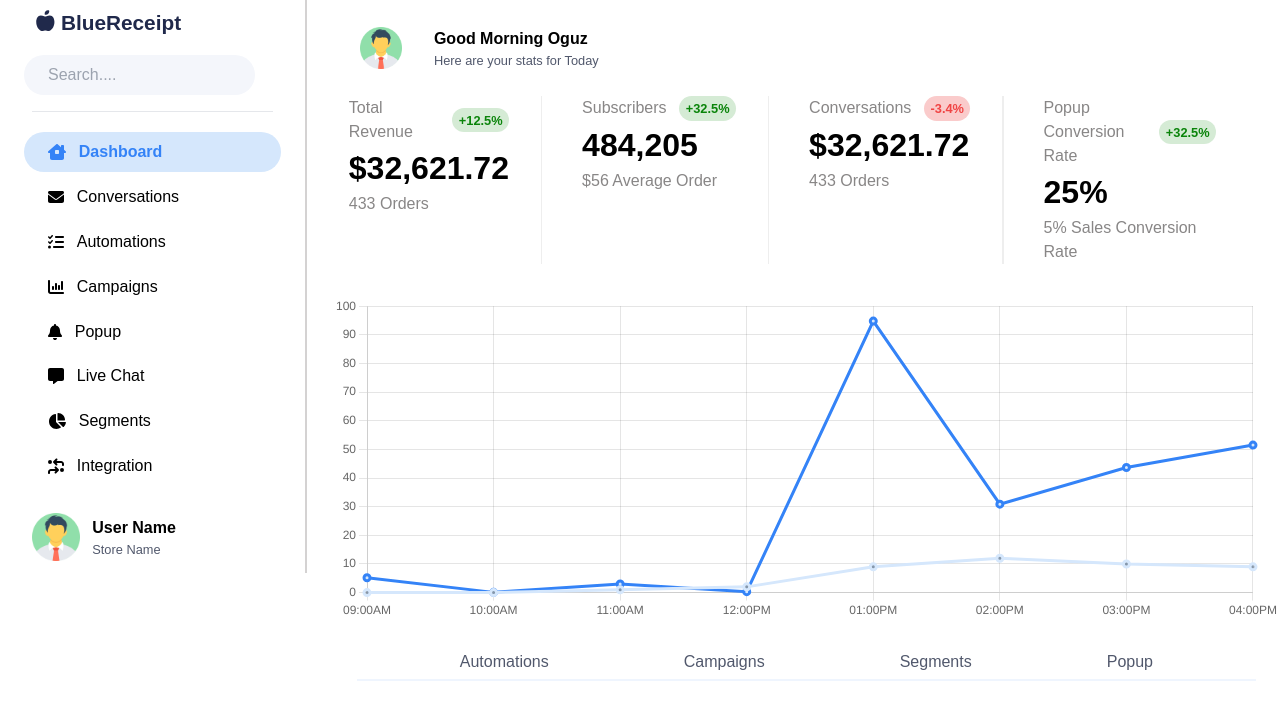
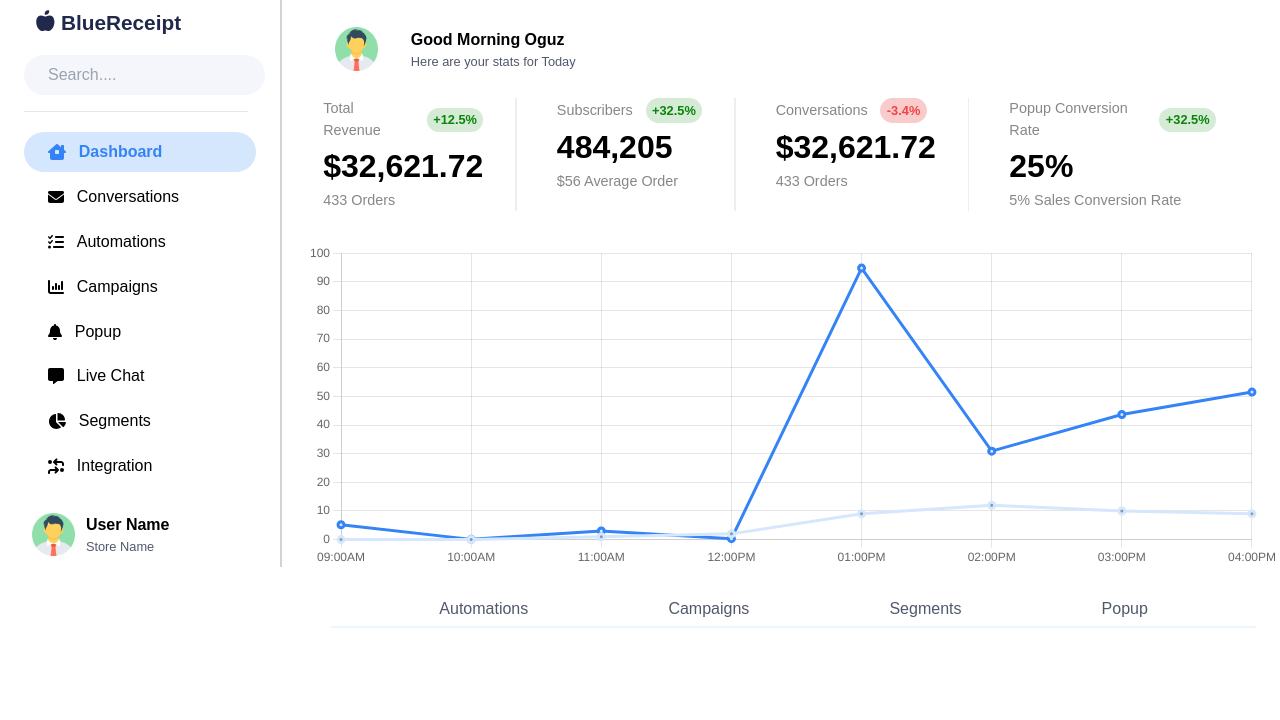
Before and after one commit to SanthoshM25/dashboard_vue, a Vue app: page / in a window 1280 px wide. Shown: the top 720 px of the page. Built offline with nearby package versions, Linux system fonts and the light colour scheme; a web font is replaced by a local one.

Commit message:
fix: statistics alignment

```diff
--- a/src/assets/styles/dashBoard.css
+++ b/src/assets/styles/dashBoard.css
@@ -1,7 +1,7 @@
 .dashboard-wrapper {
   display: flex;
   flex-direction: column;
-  margin-left: 26%;
+  margin-left: 24%;
   height: auto;
 }
 .dashboard-user-card {
--- a/src/assets/styles/sideBar.css
+++ b/src/assets/styles/sideBar.css
@@ -1,7 +1,7 @@
 .sidebar-wrapper {
   padding: 0.2em 1.5em;
   border-right: 2px solid rgb(212, 210, 210);
-  max-width: 24%;
+  max-width: 22%;
 }
 
 .logo-wrapper {
@@ -26,13 +26,13 @@
 .search-box {
   margin-top: 1em;
   border-radius: 50px;
-  padding: 0.5em 0 0.5em 1.5em;
+  padding: 0.5em 0.6em 0.5em 1.5em;
   background-color: rgb(244, 246, 251);
   color: var(--secondary);
 }
 
 .horizontal-divider {
-  margin: 1em 0.5em 0;
+  margin: 1em 0.5em 0 0;
 }
 
 .menu-wrapper {
--- a/src/assets/styles/statisticsCard.css
+++ b/src/assets/styles/statisticsCard.css
@@ -13,6 +13,8 @@
 .statistics-title,
 .sub-content {
   color: #888686;
+  font-size: 0.9em;
+  font-weight: 500;
 }
 
 .variation {
```
